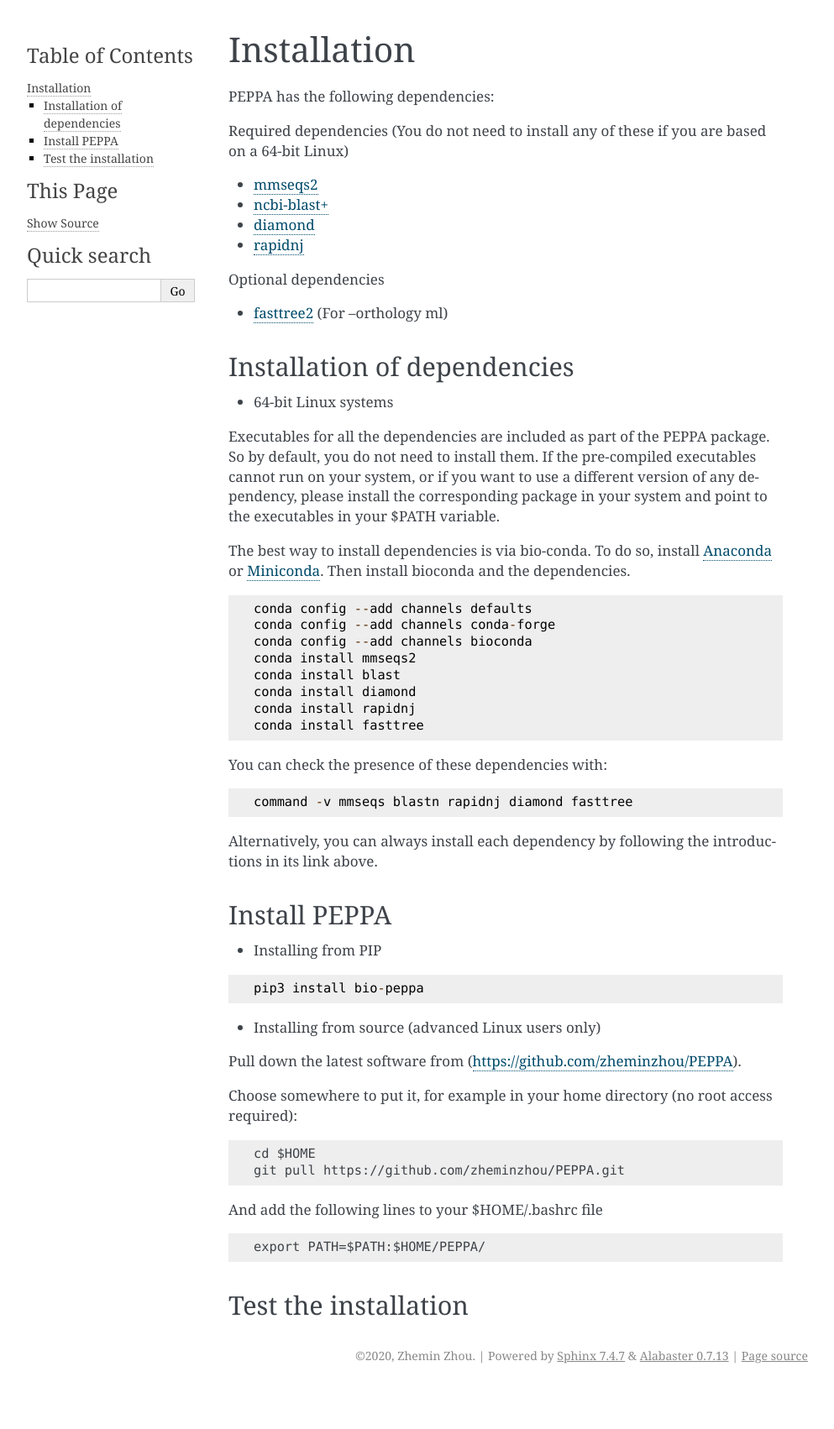
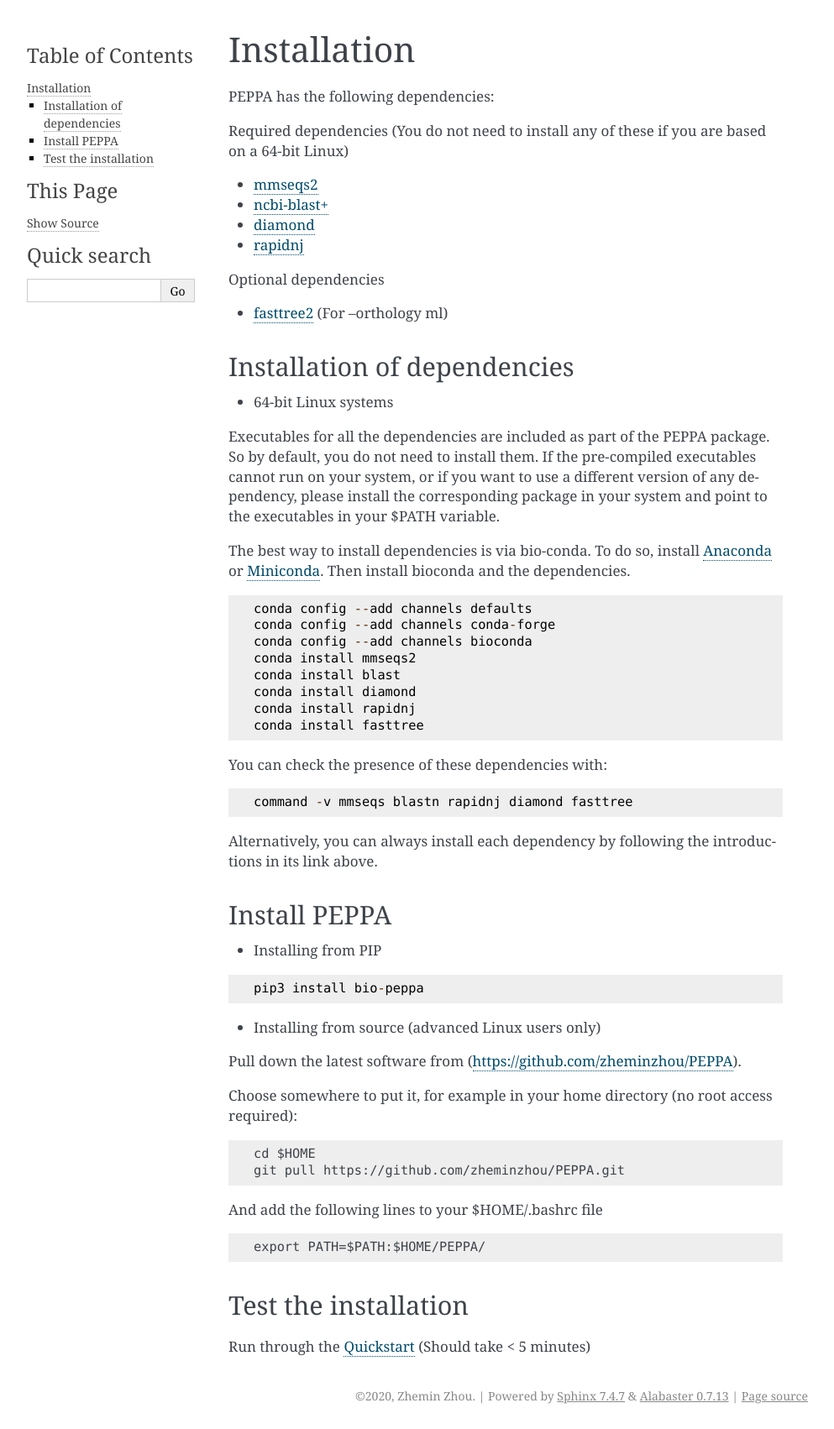
Before and after one commit to zheminzhou/PEPPAN, a Sphinx documentation site: the page built from docs/source/usage/installation.rst, in a window 1280 px wide. Shown: the whole page at 84% size, without its empty margins (148-1141 px from the left). Built offline with Sphinx 7.4.7, drawn with Linux system fonts in a browser that asks for light colours; before the commit the page ends 1654 px from its top, so only the background shows below that.

Commit message:
Update installation.rst

```diff
--- a/docs/source/usage/installation.rst
+++ b/docs/source/usage/installation.rst
@@ -66,3 +66,4 @@
 
 Test the installation
 ----------------------------
+Run through the `Quickstart <quickstart.rst>`_ (Should take < 5 minutes)
```
